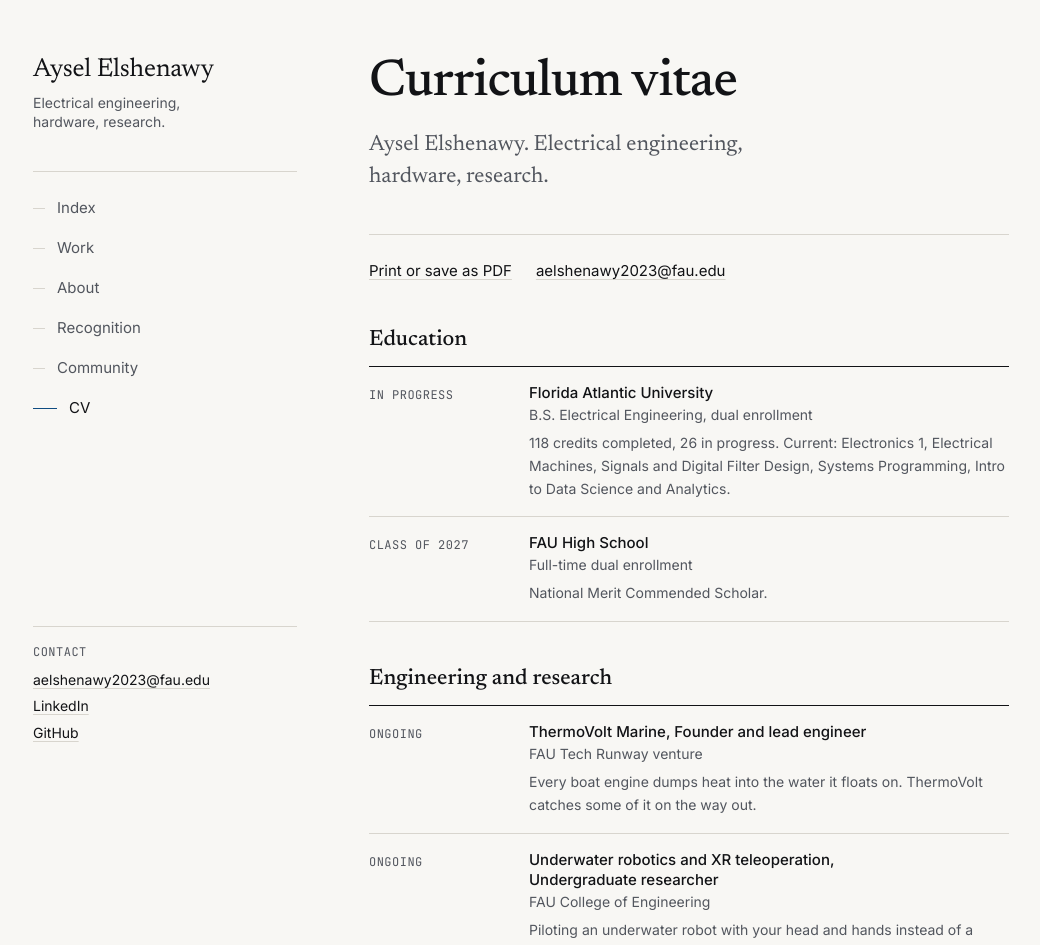
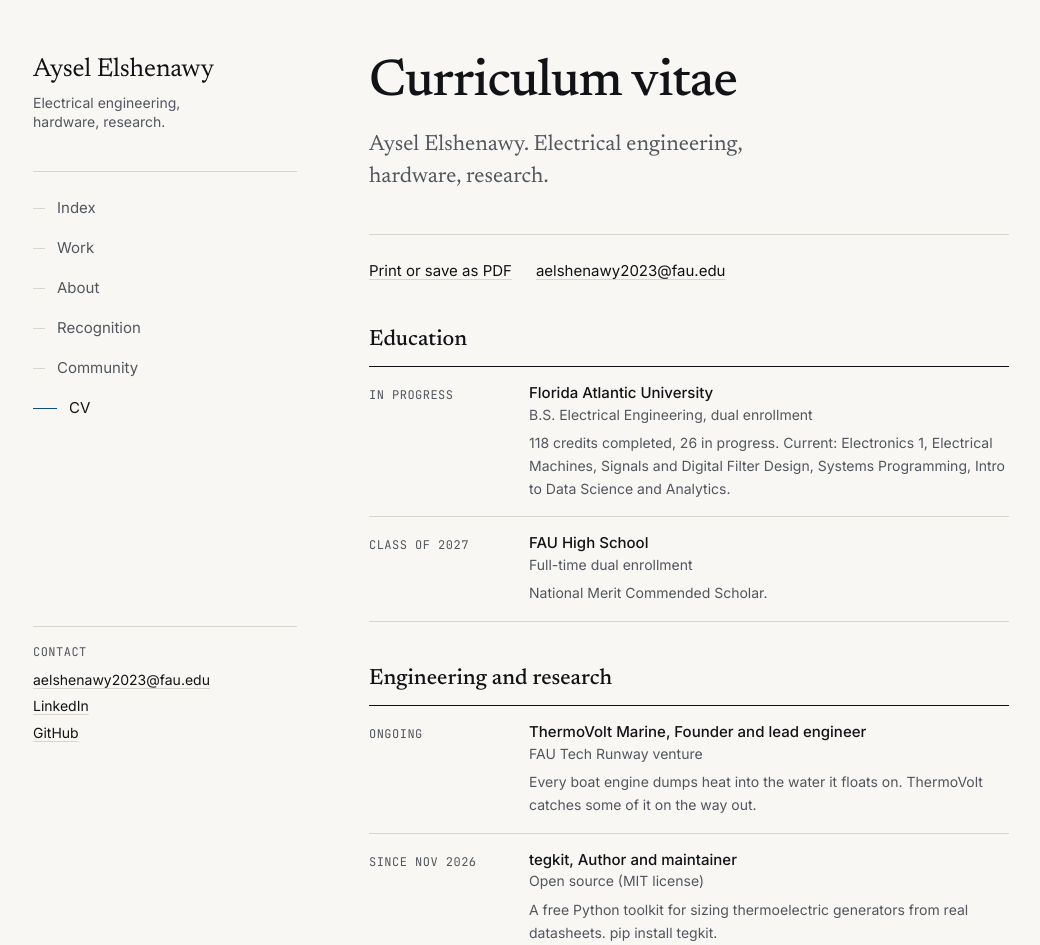
Before and after one commit to aysel-elsh/portfolio, a Next.js app: page /cv in a window 1280 px wide. Shown: the top 945 px of the page, without its empty margins (119-1159 px from the left). Built offline with nearby package versions, Linux system fonts and the light colour scheme.

Commit message:
Update work.ts

```diff
--- a/content/work.ts
+++ b/content/work.ts
@@ -56,6 +56,47 @@ export const work: WorkEntry[] = [
     photos: [
       // { src: "/images/tvm-bench.jpg", alt: "ThermoVolt prototype on the test bench", caption: "Bench prototype during a test run.", width: 1600, height: 1067 },
     ],
+  },
+  {
+    slug: "tegkit",
+    title: "tegkit",
+    role: "Author and maintainer",
+    org: "Open source (MIT license)",
+    period: "Since Nov 2026",
+    field: "Open-source software",
+    status: "Active",
+    hook: "A free Python toolkit for sizing thermoelectric generators from real datasheets. pip install tegkit.",
+    tools: ["Python", "pytest", "GitHub Actions", "PyPI"],
+    sections: [
+      {
+        heading: "Why I built it",
+        body: [
+          "Building ThermoVolt Marine meant answering the same questions again and again: how much power will this module give me at this temperature difference, what load should I put on it, and how much do my heat sinks cost me. I couldn't find a small, free tool that answered them straight from a datasheet, so I wrote one and opened it up.",
+        ],
+      },
+      {
+        heading: "What it does",
+        body: [
+          "It models thermoelectric generators and Peltier coolers with the standard constant-property model: power, efficiency, ZT, I-V curves, series and parallel arrays, and heat-sink sizing. It also has a command-line tool.",
+          "It ships with presets for five real modules. Each one is built from a public manufacturer datasheet and tested against that datasheet's own numbers.",
+          "Only general physics lives here. ThermoVolt's patent-pending design stays private.",
+        ],
+      },
+      {
+        heading: "Get involved",
+        body: [
+          "Install it with pip install tegkit. Issues labelled good first issue are open for new contributors.",
+        ],
+      },
+    ],
+    milestones: [
+      { date: "Nov 2026", iso: "2026-11-22", text: "Released tegkit 0.3.0 on PyPI.", href: "https://pypi.org/project/tegkit/" },
+    ],
+    links: [
+      { label: "Code on GitHub", href: "https://github.com/aysel-elsh/tegkit" },
+      { label: "tegkit on PyPI", href: "https://pypi.org/project/tegkit/" },
+    ],
+    photos: [],
   },
   {
     slug: "underwater-teleoperation",
@@ -140,8 +181,9 @@ export const notebook: NotebookEntry[] = [
   {
     title: "Low-power computing experiments",
     context: "Independent",
-    note: "Exploring probabilistic and thermodynamic approaches to computing, benchmarked on a Raspberry Pi with an INA219 measuring power draw.",
+    note: "Does probabilistic-bit (p-bit) sampling actually save energy? An open benchmark against a small neural network on a Raspberry Pi, with an INA219 measuring power draw. Results come once it runs on real hardware.",
     status: "Exploring",
+    href: "https://github.com/aysel-elsh/pbit-energy-bench",
   },
   {
     title: "FAU AI Sandbox",
```
